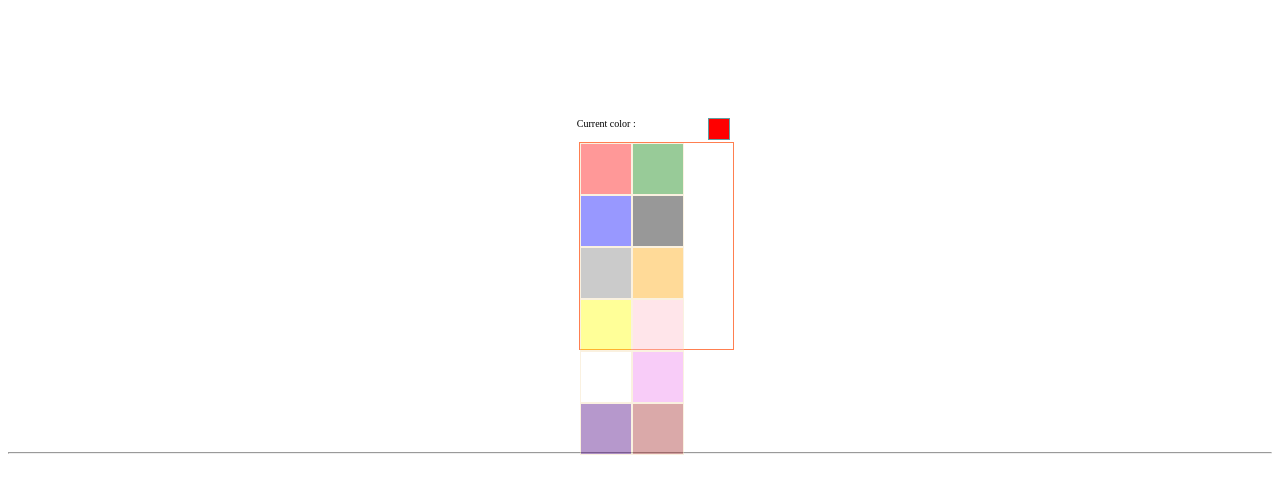
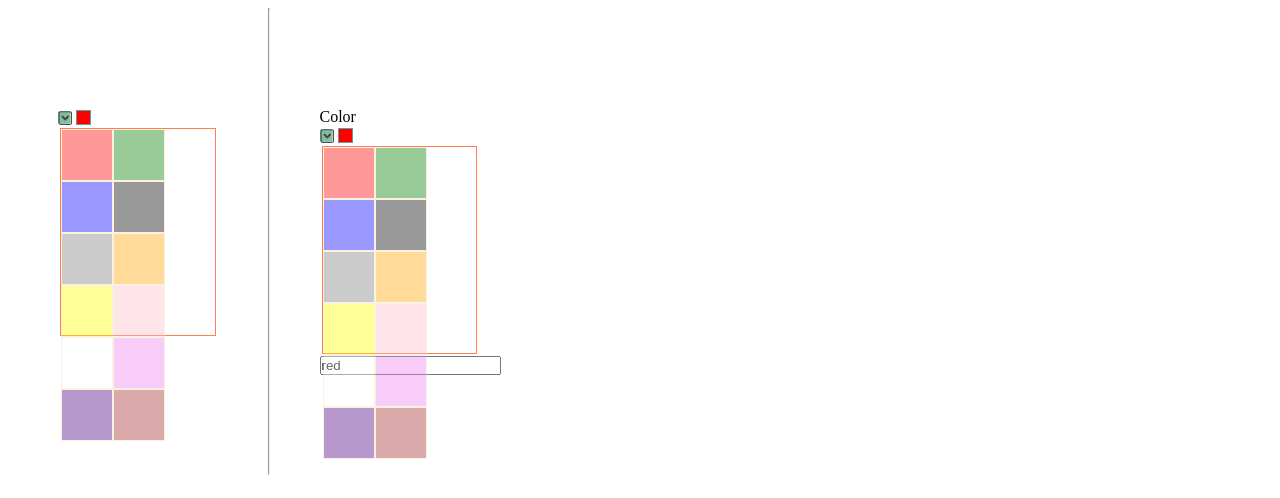
Before and after one commit to vlmaslennikov/custom-color-picker-on-angular, an Angular app: page / in a window 1280 px wide. Shown: the top 498 px of the page. Built offline with nearby package versions, Linux system fonts and the light colour scheme.

Commit message:
add layout of form to template and component

```diff
--- a/src/app/app.component.html
+++ b/src/app/app.component.html
@@ -1,4 +1,18 @@
-<div class="wrapper">
-  <app-color-picker></app-color-picker>
+<div class="task-color-picker">
+
+  <div class="wrapper">
+    <app-color-picker [colorsList]='colors'></app-color-picker>
+  </div>
+  <hr>
+
+  <form class="wrapper" >
+    <div  >
+      <label>Color
+        <app-color-picker name="selectedColor" (exportColor)="insertColor($event)"  [colorsList]='colors'  [pickedColor]='selectedColor' ></app-color-picker>
+      </label>
+      <input type="text" name="selectedColor"  [(ngModel)]="selectedColor"  >
+    </div>
+
+  </form>
+
 </div>
-<hr>
--- a/src/app/app.component.scss
+++ b/src/app/app.component.scss
@@ -1,4 +1,11 @@
+*{
+    margin: 0;
+    padding: 0;
+}
+ .task-color-picker{
+    display: flex;
 
-.wrapper{
-    margin: 100px 45%;
+    .wrapper{
+        margin: 100px 50px;
+    }
 }
--- a/src/app/app.component.ts
+++ b/src/app/app.component.ts
@@ -1,10 +1,20 @@
 import { Component } from '@angular/core';
-
 @Component({
   selector: 'app-root',
   templateUrl: './app.component.html',
   styleUrls: ['./app.component.scss']
 })
 export class AppComponent {
-  title = 'color-picker';
+  colors:string[] = [
+    'red','green','blue','black','grey','orange','yellow','pink','white','violet','indigo','brown'
+  ]
+  selectedColor:string ='red';
+
+  insertColor(value:string){
+     this.selectedColor=value;
+   }
+
+
+
+
 }
--- a/src/app/app.module.ts
+++ b/src/app/app.module.ts
@@ -1,4 +1,5 @@
 import { NgModule } from '@angular/core';
+import { FormsModule } from '@angular/forms';
 import { BrowserModule } from '@angular/platform-browser';
 
 import { AppComponent } from './app.component';
@@ -9,10 +10,11 @@ import { PickerDirective } from './directives/picker.directive';
   declarations: [
     AppComponent,
     ColorPickerComponent,
-    PickerDirective
+    PickerDirective,
   ],
   imports: [
-    BrowserModule
+    BrowserModule,
+    FormsModule
   ],
   providers: [],
   bootstrap: [AppComponent]
--- a/src/app/color-picker/color-picker.component.html
+++ b/src/app/color-picker/color-picker.component.html
@@ -1,17 +1,16 @@
-<div>
-    <input class="checkbox-toggle" type="checkbox" (change)="toggle=!toggle" >
+<section>
+    <div class="color-selection"  >
+        <div class="checkbox-block"  tabindex="1" >
+            <input tabindex="1" class="checkbox-toggle" type="checkbox" (change)="toggle=!toggle" (keydown.enter)="toggle=!toggle" >
             <div class="arrows-img"></div>
         </div>
-
-<div *ngIf='toggle'>
-    <div class="current-color-block">
-        <div class="current-color-title"> Current color :  </div>
         <div class="current-color" [style.backgroundColor]="palette.selectedColor"></div>
     </div>
-
+    <div *ngIf='toggle'>
         <table class="palette-block"  #paletteDropdown  appPicker (setColor)="selectColor($event)">
             <tr class="palette-main">
                 <td class="color-variant unselected" tabindex="1" [style.backgroundColor]="color" *ngFor="let color of palette.allColors" ></td>
             </tr>
         </table>
     </div>
+</section>
--- a/src/app/color-picker/color-picker.component.scss
+++ b/src/app/color-picker/color-picker.component.scss
@@ -1,5 +1,9 @@
 
-    .palette-main{
+    *{
+        margin: 0;
+        padding: 0;
+    }
+   .palette-main{
         margin: 0;
         padding: 0;
         display: flex;
@@ -27,21 +31,13 @@
         height:50px;
         border: 1px solid ;
     }
-    .current-color-block{
-        width: 153.5px;
-        display: flex;
-        justify-content: space-between;
 
-    }
-    .current-color-title{
-        font-size: 10px;
-    }
     .current-color{
 
         padding: 0;
-        margin: 0;
-        width: 20px;
-        height:20px;
+        margin: auto 0;
+        width: 13px;
+        height:13px;
         border:1px solid cadetblue;
     }
 
@@ -52,46 +48,47 @@
 
 
     .checkbox-toggle {
-        margin: auto 15px;
+        margin: auto 5px auto 0;
         opacity: 0;
         cursor: pointer;
         position: relative;
         &:checked {
-            & + div {
-                .todo-title {
-                    text-decoration: line-through;
-                }
-            }
-            & + div::before {
+
+            & + .arrows-img::before {
                 content: "";
-                // background-image: url(" ");
+                background-image: url("../../assets/images/arrow-img.png");
                 background-size: 100%;
                 background-repeat: no-repeat;
                 position: absolute;
                 z-index: -2;
-                top: 35%;
-                left: -32px;
-                width: 20px;
-                height: 20px;
+                top: 16%;
+                width: 14px;
+                height: 14px;
             }
         }
         &:not(:checked) {
-            & + div {
-                .todo-title {
-                    text-decoration: none;
-                }
-            }
-            & + div::before {
+
+            & + .arrows-img::before {
                 content: "";
-                // background-image: url(" ");
+                background-image: url("../../assets/images/arrow-img.png");
                 background-size: 100%;
                 background-repeat: no-repeat;
+                transform: rotate(0.5turn);
                 position: absolute;
                 z-index: -2;
-                top: 35%;
-                left: -32px;
-                width: 20px;
-                height: 20px;
+                top: 16%;
+                width: 14px;
+                height: 14px;
             }
         }
     }
+
+
+
+   .checkbox-block{
+       position: relative;
+   }
+
+   .color-selection{
+       display: flex;
+   }
--- a/src/app/color-picker/color-picker.component.ts
+++ b/src/app/color-picker/color-picker.component.ts
@@ -1,4 +1,4 @@
-import { Component, ElementRef, ViewChild } from '@angular/core';
+import { Component, Input, Output, EventEmitter } from '@angular/core';
 import { Palette } from '../interfaces/palette';
 
 @Component({
@@ -7,19 +7,25 @@ import { Palette } from '../interfaces/palette';
   styleUrls: ['./color-picker.component.scss']
 })
 export class ColorPickerComponent   {
-  palette: Palette={
-    selectedColor:"red",
-    allColors : [
-    'red','green','blue','black','grey','orange','yellow','pink','white','violet','indigo','brown'
-  ]
+
+  @Input() colorsList!:string[];
+  @Input()pickedColor!:string ;
+  @Output() exportColor:EventEmitter<string> = new EventEmitter<string>()
+  palette!: Palette;
+  ngOnChanges(){
+    this.palette={
+      selectedColor: this.pickedColor||'red',
+      allColors : this.colorsList
+    }
   }
+
   selectedColor!:string;
   currentColor!:string;
   toggle=true;
-  @ViewChild('paletteDropdown') paletteDropdown!:ElementRef
 
   selectColor(value:string){
     this.palette.selectedColor=value;
+    this.exportColor.emit(value)
   }
 
 }
```
Also changed, not shown: src/assets/images/arrow-img.png (added). Lines whose indentation alone changed are shown as unchanged.
